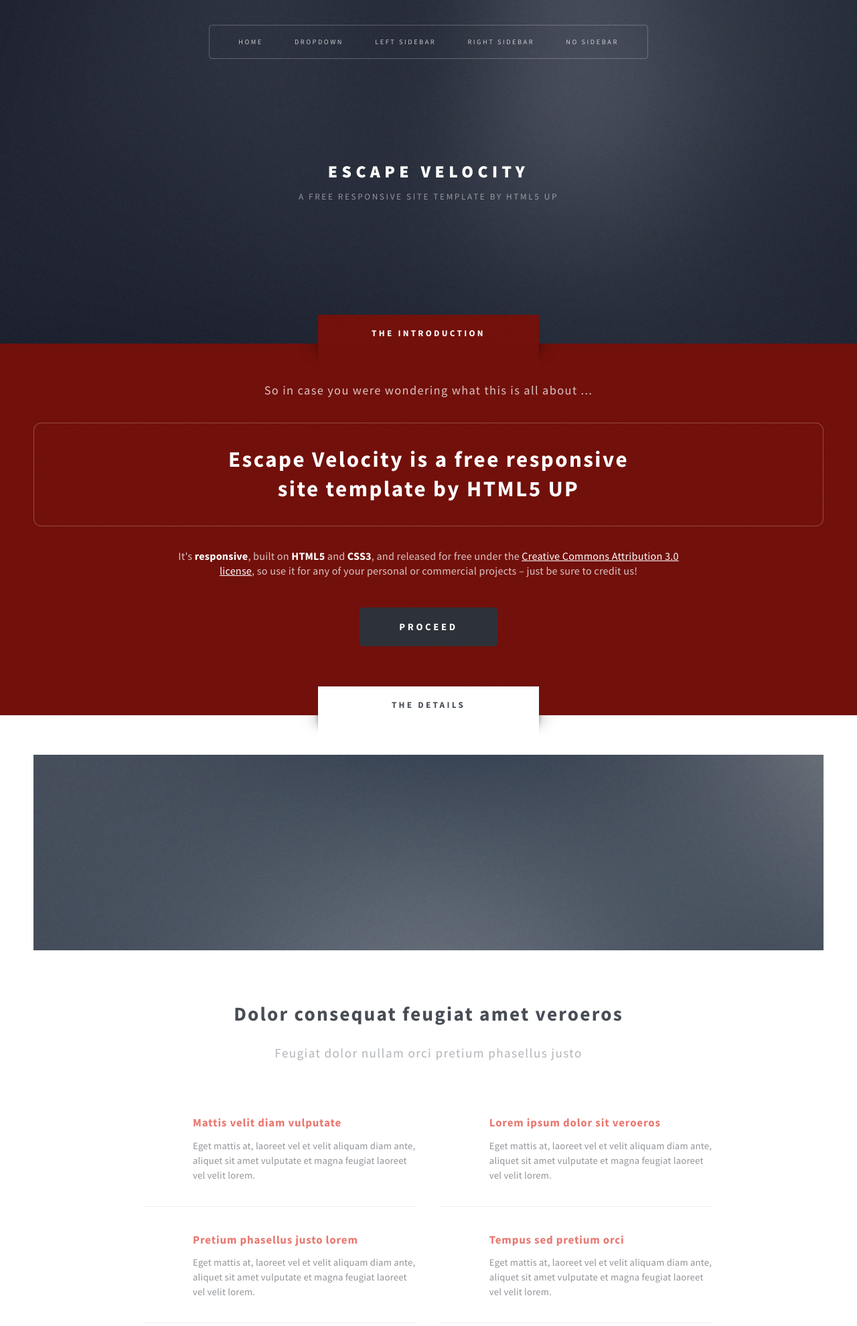
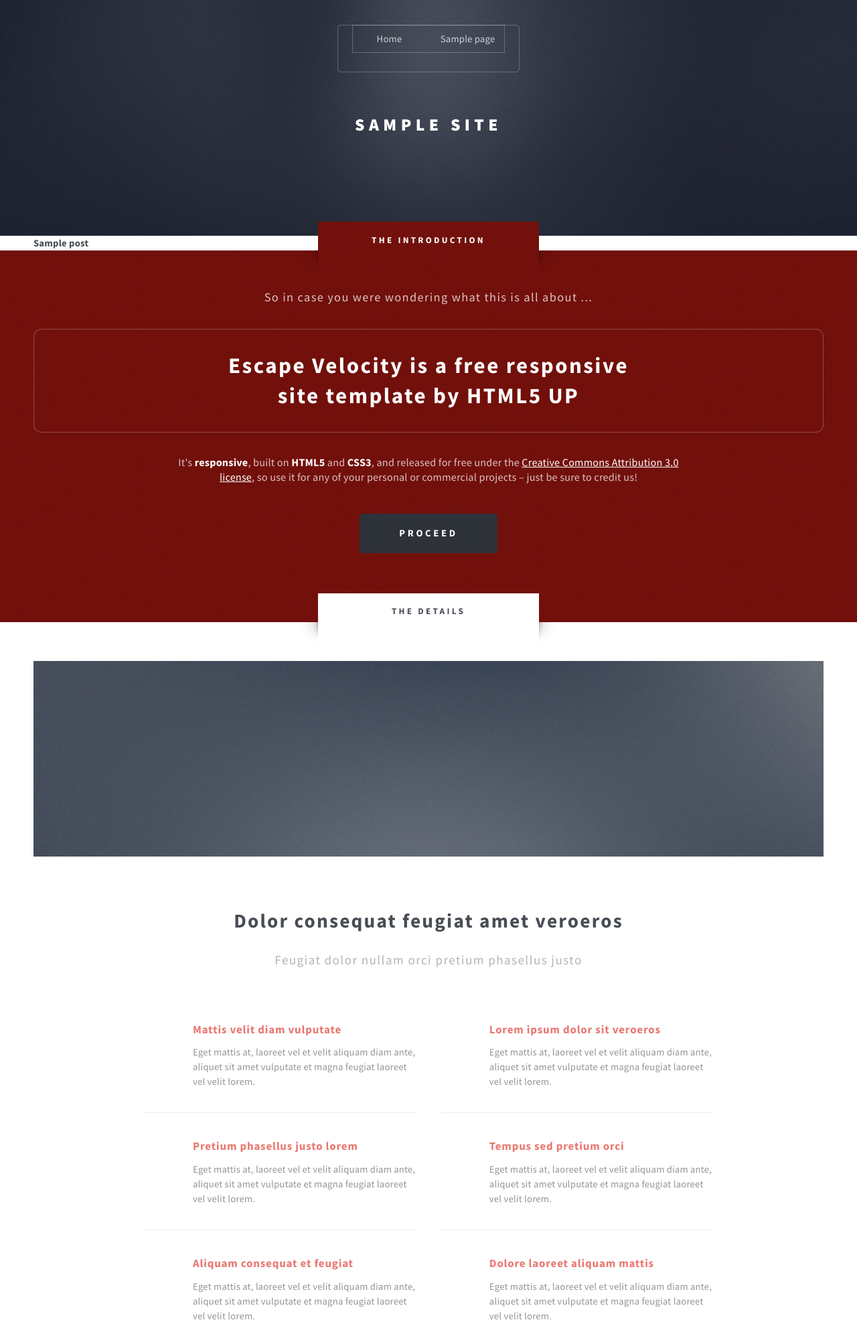
Before and after one commit to iamwairimu/WebDev, a WordPress theme: template index.php in a window 1280 px wide. Shown: the top 1980 px of the page at 67% size. Run offline with PHP 8.4 and a stand-in for WordPress, Linux system fonts and the light colour scheme; the site name, menu and one post (Sample post) are stand-ins, and other content is empty; some libraries are stand-ins or nearby versions.

Commit message:
the header section and navbar of the page

```diff
--- /dev/null
+++ b/functions.php
@@ -0,0 +1,8 @@
+<?php
+
+function mytheme_setup() {
+    register_nav_menus(array(
+        'primary-menu' => __('Primary Menu', 'mytheme'),
+    ));
+}
+add_action('after_setup_theme', 'mytheme_setup');
--- a/header.php
+++ b/header.php
@@ -1,50 +1,31 @@
 <!DOCTYPE html>
-<html>
+<html lang="en">
 <head>
+    <meta charset="UTF-8">
+    <meta name="viewport" content="width=device-width, initial-scale=1.0">
     <title>Escape Velocity by HTML5 UP</title>
-    <meta charset="utf-8" />
-    <meta
-      name="viewport"
-      content="width=device-width, initial-scale=1, user-scalable=no"
-    />
-    <link href="<?php bloginfo("stylesheet_url") ?>" rel="stylesheet" >
+    <link rel="stylesheet" href="<?php bloginfo("stylesheet_url") ?>">
+
     </head>
-  <body class="homepage is-preload">
+
+<body <?php body_class(); ?>>
+
     <div id="page-wrapper">
         <!-- Header -->
-      <section id="header" class="wrapper">
+        <header id="header" class="wrapper">
             <!-- Logo -->
             <div id="logo">
-          <h1><a href="index.html">Escape Velocity</a></h1>
-          <p>A free responsive site template by HTML5 UP</p>
+                <h1><a href="<?php echo home_url(); ?>"><?php bloginfo('name'); ?></a></h1>
+                <p><?php bloginfo('description'); ?></p>
             </div>
-
             <!-- Nav -->
             <nav id="nav">
-          <ul>
-            <li class="current"><a href="index.html">Home</a></li>
-            <li>
-              <a href="#">Dropdown</a>
-              <ul>
-                <li><a href="#">Lorem ipsum</a></li>
-                <li><a href="#">Magna veroeros</a></li>
-                <li><a href="#">Etiam nisl</a></li>
-                <li>
-                  <a href="#">Sed consequat</a>
-                  <ul>
-                    <li><a href="#">Lorem dolor</a></li>
-                    <li><a href="#">Amet consequat</a></li>
-                    <li><a href="#">Magna phasellus</a></li>
-                    <li><a href="#">Etiam nisl</a></li>
-                    <li><a href="#">Sed feugiat</a></li>
-                  </ul>
-                </li>
-                <li><a href="#">Nisl tempus</a></li>
-              </ul>
-            </li>
-            <li><a href="left-sidebar.html">Left Sidebar</a></li>
-            <li><a href="right-sidebar.html">Right Sidebar</a></li>
-            <li><a href="no-sidebar.html">No Sidebar</a></li>
-          </ul>
+                <?php
+                    wp_nav_menu(array(
+                        'theme_location' => 'primary-menu',
+                        'menu_class'     => 'nav-menu',
+                        'container' => 'ul',
+                    ));
+                ?>
             </nav>
-      </section>
+        </header>
--- a/index.php
+++ b/index.php
@@ -1,4 +1,19 @@
 <?php get_header(); ?>
+
+<main id="main-content">
+    <div class="container">
+        <?php if (have_posts()) : while (have_posts()) : the_post(); ?>
+        <?php $excluded_titles = ["Hello world!", "Welcome to our amazing website redesign!", "My second WordPress Post"];
+        if (in_array(get_the_title(), $excluded_titles)) {
+            continue;
+        } ?>
+        <h2><a href="#"><?php the_title(); ?></a></h2>
+        <?php endwhile; else : ?>
+            <p><?php _e('No posts found.') ?></p>
+        <?php endif; ?>
+    </div>
+</main>
+
 <?php get_template_part('intro'); ?>
 <?php get_template_part('main'); ?>
 <?php get_template_part('highlight'); ?>
--- a/style.css
+++ b/style.css
@@ -453,6 +453,48 @@ form {
   color: #fff;
 }
 
+.nav-menu {
+  list-style: none;
+  display: flex;
+  gap: 20px;
+  box-shadow: inset 0px 0px 1px 1px rgba(255, 255, 255, 0.25);
+}
+
+.nav-menu li {
+  display: inline-block;
+  position: relative;
+}
+
+.nav-menu a {
+  color: #eee;
+  color: rgba(255, 255, 255, 0.75);
+  text-decoration: none;
+  padding: 10px 15px;
+  display: block;
+}
+
+.nav-menu a:hover {
+  color: #fff;
+  border-radius: 5px;
+}
+
+/* Dropdown Styling */
+.nav-menu li ul {
+  display: none;
+  position: absolute;
+  background-color: #444;
+  padding: 10px;
+  list-style: none;
+  min-width: 150px;
+}
+
+.nav-menu li:hover > ul {
+  display: block;
+}
+
+.nav-menu li ul li {
+  display: block;
+}
 /* Intro tag */
 
 #intro {
```
Also changed, not shown: 1 other file. Lines whose indentation alone changed are shown as unchanged.
